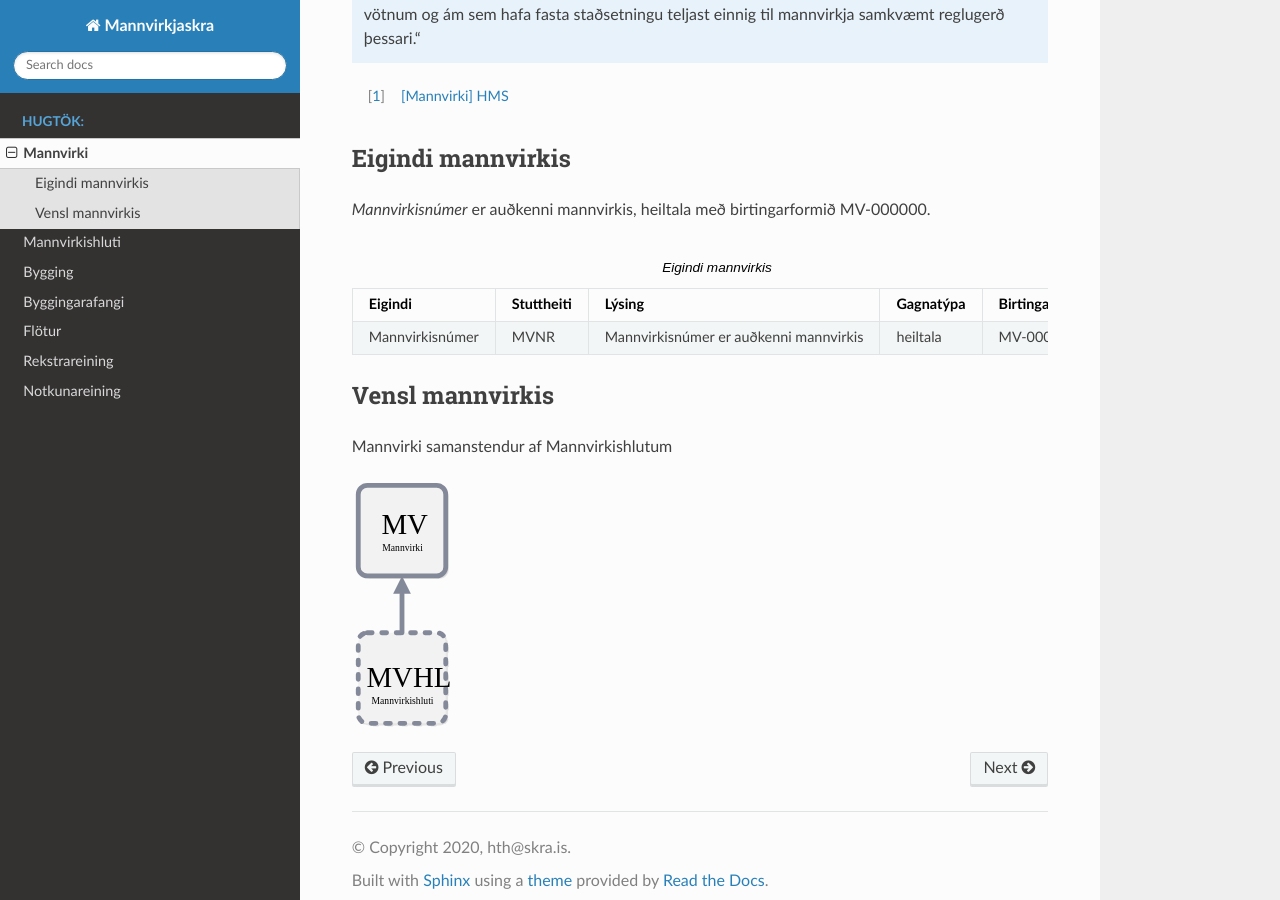
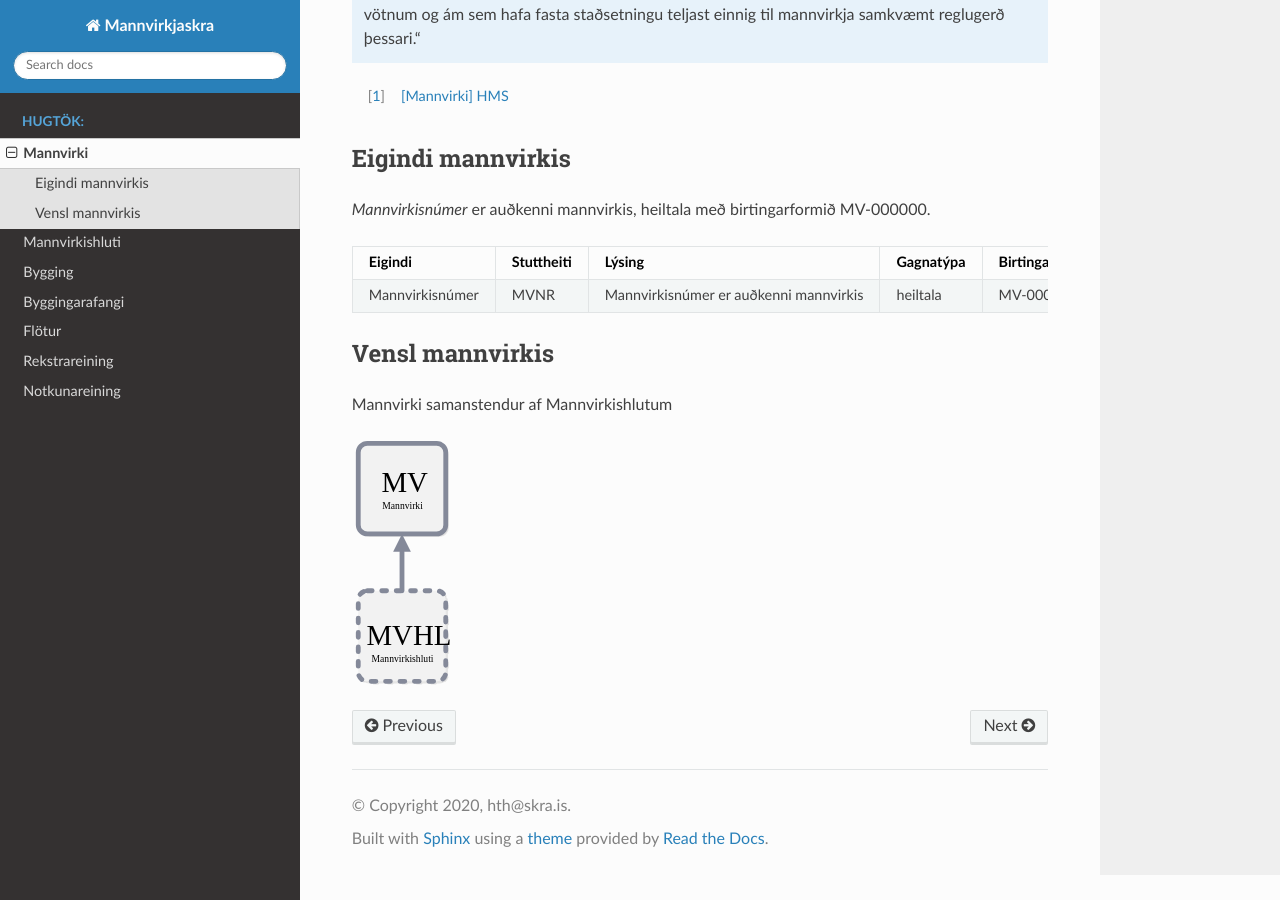
Before and after one commit to hthl/Mannvirkjaskra, a Sphinx documentation site: the page built from source/mannvirki.rst, in a window 1280 px wide and 900 px high, scrolled down 510 px. Built offline with Sphinx 7.4.7 and the Read the Docs theme 2.0.0, drawn with Linux system fonts in a browser that asks for light colours.

Commit message:
Update mannvirki.rst

```diff
--- a/source/mannvirki.rst
+++ b/source/mannvirki.rst
@@ -30,7 +30,7 @@ Eigindi mannvirkis
 
 *Mannvirkisnúmer* er auðkenni mannvirkis, heiltala með birtingarformið MV-000000.
 
-.. csv-table:: Eigindi mannvirkis
+.. csv-table::
    :header: "Eigindi", "Stuttheiti", "Lýsing", "Gagnatýpa", "Birtingarform"
 
    "Mannvirkisnúmer", "MVNR", "Mannvirkisnúmer er auðkenni mannvirkis", "heiltala", "MV-000000"
```
